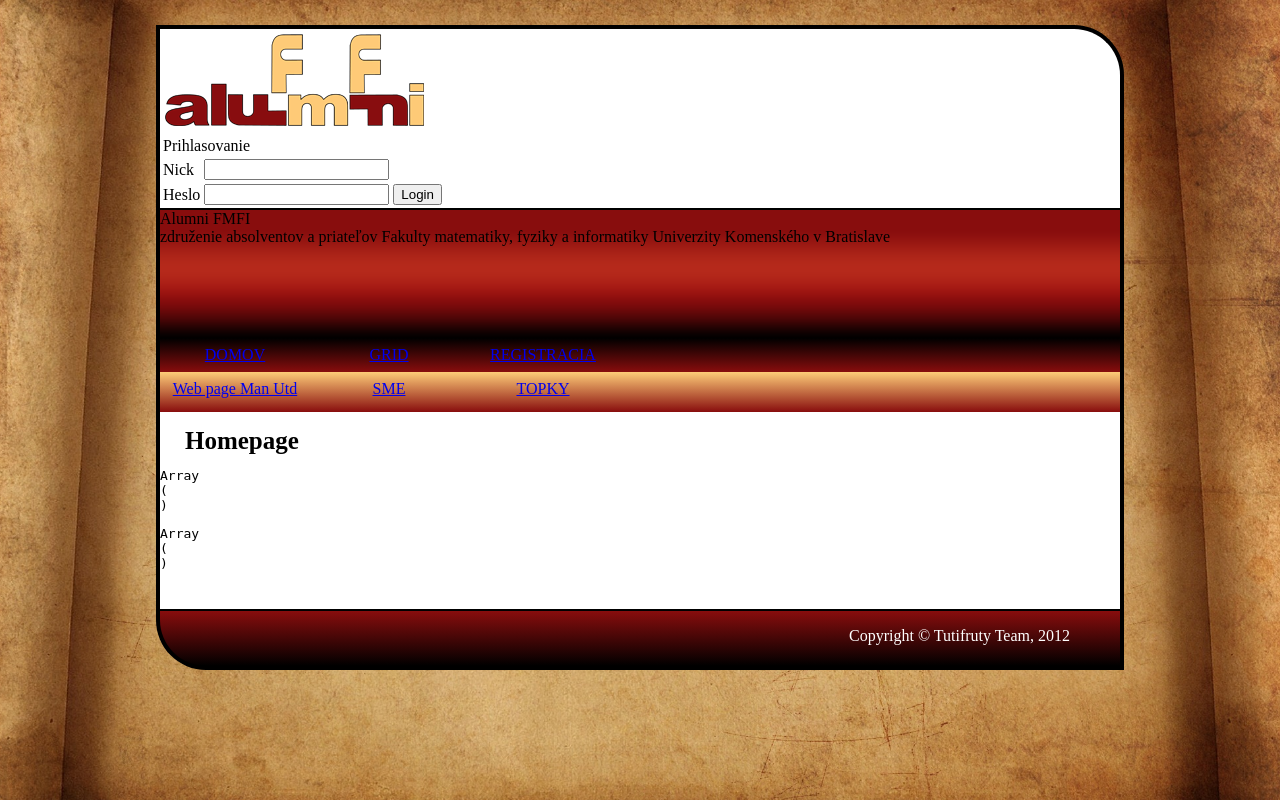
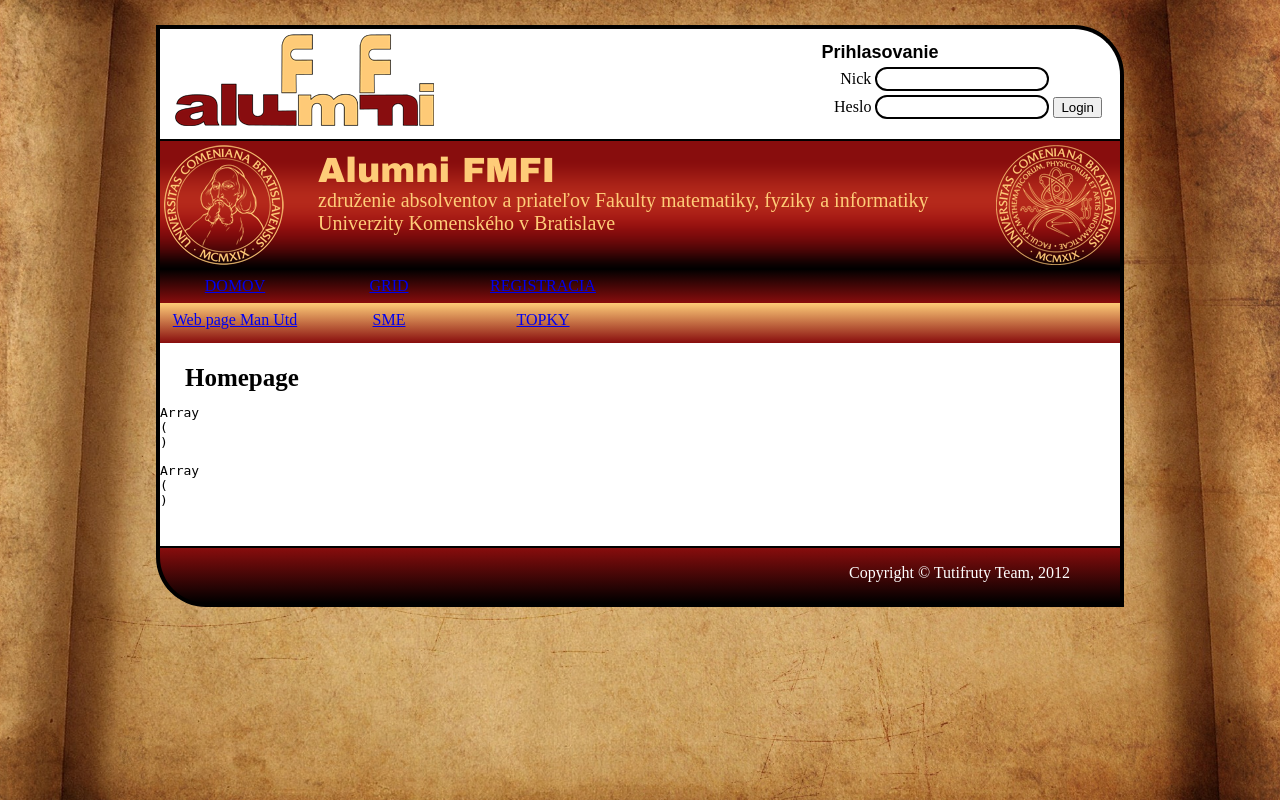
Before and after one commit to Letractively/web-civic-assoc-faculty, a CodeIgniter app: page /wozaf/ in a window 1280 px wide. Run offline with CodeIgniter, Linux system fonts and the light colour scheme; data that the repository does not hold is empty.

Commit message:
Maťo - Upravené a dorobené main CSS, linky a tieto veci po konzultácií

```diff
--- a/assets/css/style.css
+++ b/assets/css/style.css
@@ -7,7 +7,7 @@
 */
 
 
-/**** GRID CSS ****/
+/*************** GRID CSS **************/
 
 root {
     display: block;
@@ -111,9 +111,9 @@ border: 1px solid #e21313;
 }
 
 
-/******* WEB DESIGN CSS *******/
+/************** WEB DESIGN CSS **************/
 
-/** Telo **/
+/****** Telo ******/
 body {
 	/* background-color: #fecc78; */
 	background-image: url(../img/papyrus.jpg);
@@ -121,34 +121,72 @@ body {
 	background-position: center;
 	background-size: 103% 108%;
 	background-repeat: no-repeat;
+	overflow-y: scroll;
 	margin: 0;
 	padding: 0;
 }
 
-/** Hlavicka **/
+/****** Hlavicka ******/
 #header {
 	width: 960px;
-	height: auto;
+	height: 320px;
 	border-color: black;
 	border-width: 4px;
 	border-style: solid;
 	border-bottom: none;
-	margin-right: auto;
-	margin-left: auto;
-	margin-top: 25px;
+	margin: 25px auto 0px auto;
 	border-top-right-radius: 50px;
 	background-color: white;
+	padding: 0;
 }
 
-#header p {
+#header #logo {
+	height: 110px;
+	width: 300px;
 	margin: 0;
+	float: left;
 }
 
-#logo {
+#header #logo #logo_position {
 	height: 100px;
+	width: 280px;
 	background-image: url(../img/logo.png);
 	background-repeat: no-repeat;
-	margin: 5px 0px 0px 5px;
+	margin: 5px 0px 0px 15px;
+}
+
+#header #loginBar {
+	height: 110px;
+	width: 660px;
+	float: left;
+}
+
+#header #login_table {
+	float: right;
+	margin: 10px 15px 0px 10px;
+}
+
+#header #login_table #login {
+	font-size: 18px;
+	font-family: "Arial";
+	font-weight: bold;
+}
+
+#header #login_table #login_table_label {
+	text-align: right;
+	width: 50px;
+}
+
+#header .input {
+	border: 2px solid black;
+	border-radius: 55px;
+	height: 20px;
+	width: 150px;
+	padding: 0px 10px;
+}
+
+.input:focus {
+	outline: none;
 }
 
 #panel {
@@ -161,39 +199,61 @@ body {
 	border-top-style: solid;
 	border-bottom-width: 2px;
 	border-bottom-width: solid;
+	float: left;
 }
 
-#panel .left {
+#panel #left {
 	width: 128px;
 	height: 128px;
-	display: inline-block;
+	float: left;
 	background-image: url(../img/logo_uk.png);
 	background-repeat: no-repeat;
 	background-position: center;
+	margin: 0;
+	padding: 0;
 }
 
-#panel .center {
-	width: 686px;
+#panel #center {
+	width: 704px;
 	height: 128px;
-	display: inline-block;
+	float: left;
 }
 
-#panel .right {
+#panel #right {
 	width: 128px;
 	height: 128px;
-	float: right;
+	float: left;
 	background-image: url(../img/logo_fmfi.png);
 	background-repeat: no-repeat;
 	background-position: center;
 }
 
-#panel .panel_center_nadpis1 {
-	display: inline-block;
-	width: 500px;
+#panel #center #headline {
+	width: 704px;
+	height: 98px;
+	margin-top: 10px;
+	margin-bottom: 25px;
+}
+
+#panel #center .headline1 {
+	color: #fecc78;
+	margin: 0px 30px 0px 30px;
+	font-family: "Arial Black";
+	font-size: 35px;
+}
+
+#panel #center .headline2 {
+	color: #fecc78;
+	margin: 0px 30px 0px 30px;
+	font-size: 20px;
+}
+
+#navigation {
+	width: 960px;
+	float: left;
 }
 
 #main_navigation {
-	/*height: 40px;*/
 	margin-right: 0;
 	padding-right: 0;
    background-image: url(images/linear_bg_2.png);
@@ -229,8 +289,9 @@ body {
    background: -o-linear-gradient(top, black, #880d0d, #fecc78); /* Opera 11.10+ */
 }
 
-/** Obsah **/
+/****** Obsah ******/
 #content {
+	clear: both;
 	width: 960px;
 	height: auto;
 	border-color: black;
@@ -268,7 +329,7 @@ body {
 	text-align: left;
 }
 
-/** Paticka **/
+/****** Paticka ******/
 #footer {
 	width: 960px;
 	height: 55px;
@@ -292,3 +353,8 @@ body {
 .copyright {
 	margin-right: 50px;
 }
+
+/****************************************/
+
+
+/***************************************/
```
